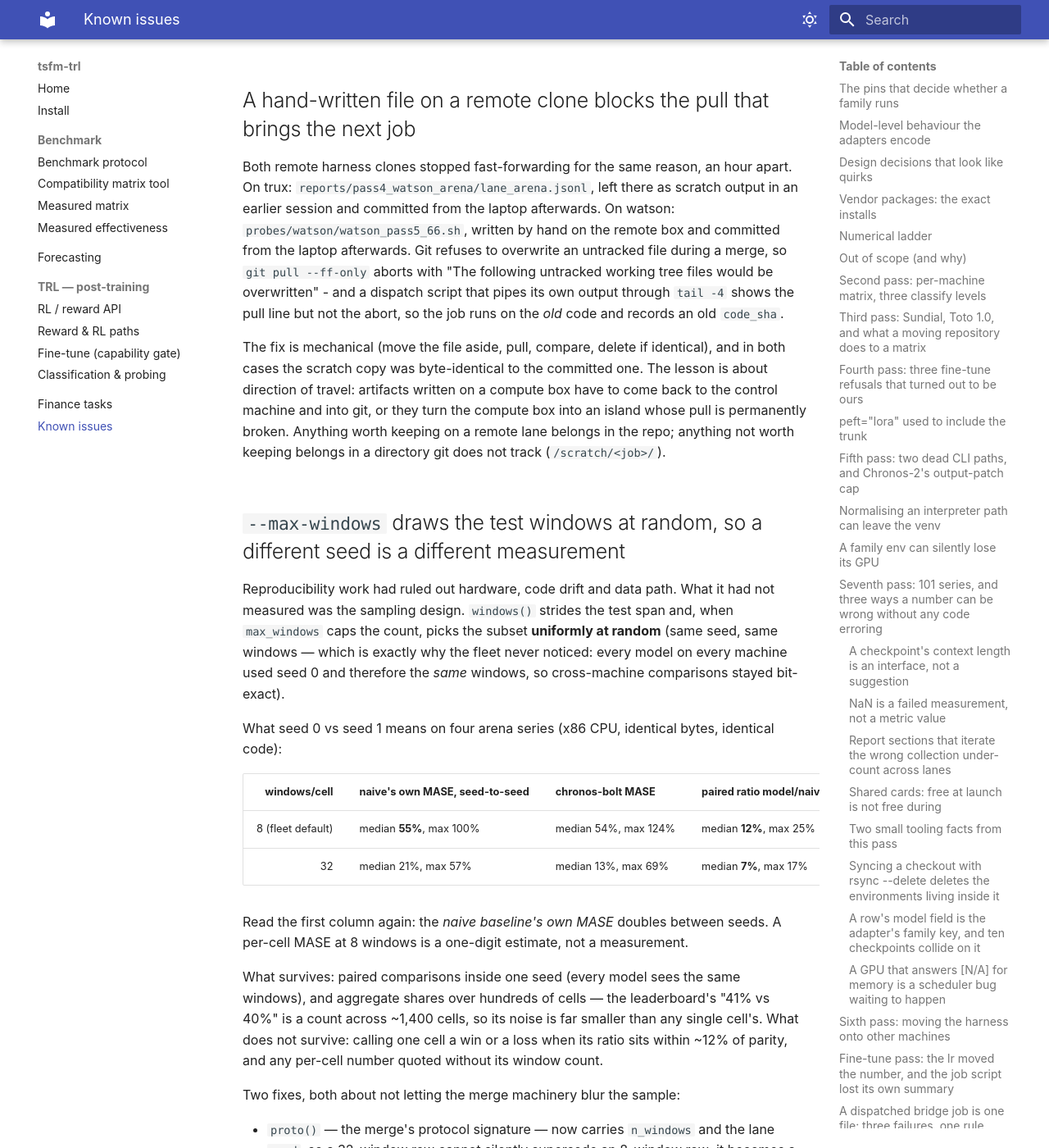
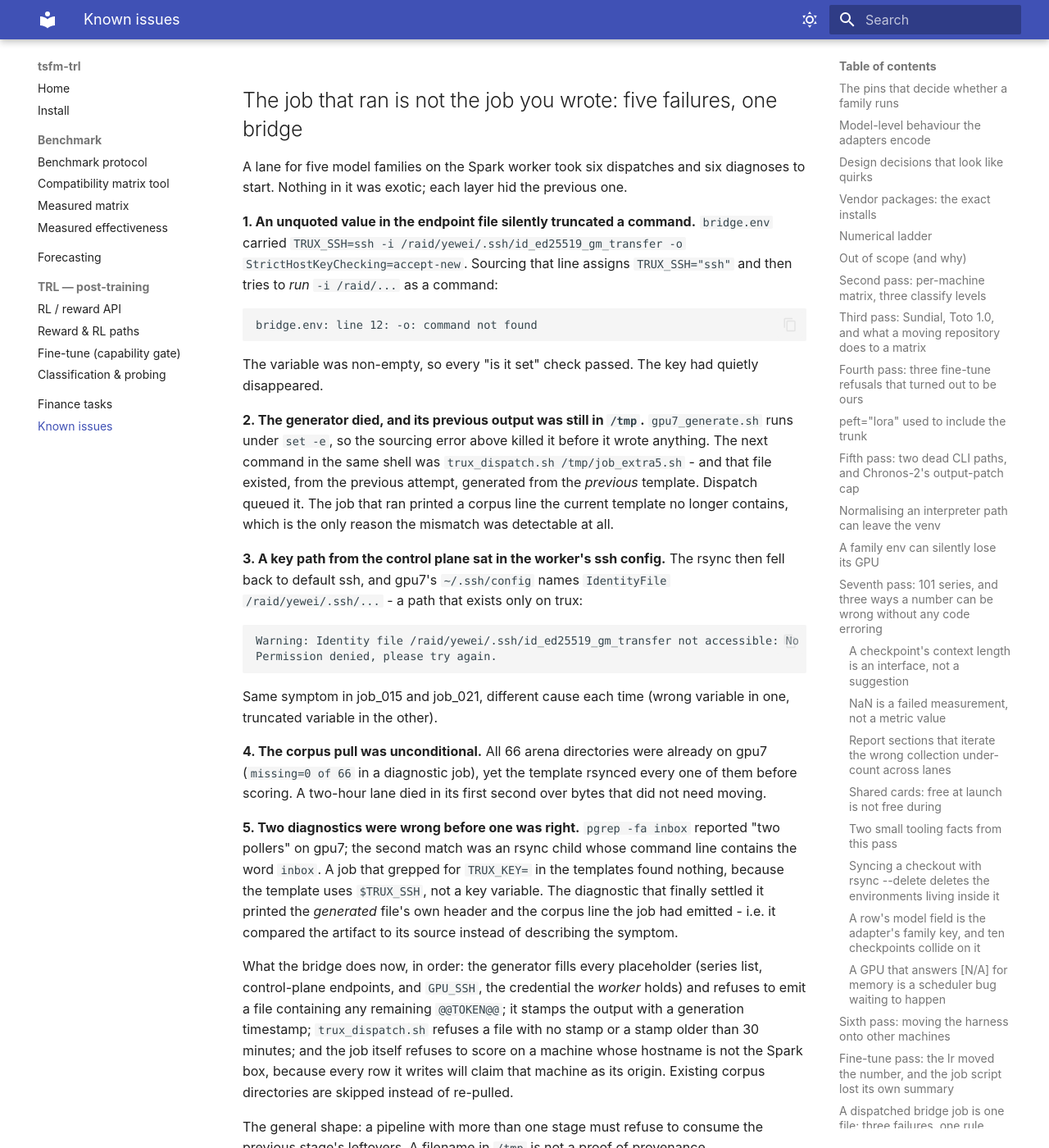
Before and after one commit to DobricLilujun/tsfm-trl, an MkDocs documentation site: the page built from docs/08_known_issues.md, in a window 1280 px wide and 1400 px high, scrolled down 21691 px. Shown: the whole window at 82% size. Built offline with MkDocs 1.6.1 and Material for MkDocs 9.7.7, drawn with Linux system fonts in a browser that asks for light colours; some of the changed text lies outside the part shown.

Commit message:
bridge: generator stamp + dispatch validation; docs/08 six-dispatch postmortem

````diff
--- a/docs/08_known_issues.md
+++ b/docs/08_known_issues.md
@@ -770,6 +770,61 @@ on trux: 11 models ok / 0 failed over 66 series), and the file I re-dispatched w
 duplicate of my own making. Housekeeping rule: a dispatch is a new number or nothing; if a
 name has a log, the answer is already in that log.
 
+## The job that ran is not the job you wrote: five failures, one bridge
+
+A lane for five model families on the Spark worker took six dispatches and six diagnoses to start.
+Nothing in it was exotic; each layer hid the previous one.
+
+**1. An unquoted value in the endpoint file silently truncated a command.** `bridge.env` carried
+`TRUX_SSH=ssh -i /raid/yewei/.ssh/id_ed25519_gm_transfer -o StrictHostKeyChecking=accept-new`.
+Sourcing that line assigns `TRUX_SSH="ssh"` and then tries to *run* `-i /raid/... ` as a command:
+
+```
+bridge.env: line 12: -o: command not found
+```
+
+The variable was non-empty, so every "is it set" check passed. The key had quietly disappeared.
+
+**2. The generator died, and its previous output was still in `/tmp`.** `gpu7_generate.sh` runs
+under `set -e`, so the sourcing error above killed it before it wrote anything. The next command in
+the same shell was `trux_dispatch.sh /tmp/job_extra5.sh` - and that file existed, from the previous
+attempt, generated from the *previous* template. Dispatch queued it. The job that ran printed a
+corpus line the current template no longer contains, which is the only reason the mismatch was
+detectable at all.
+
+**3. A key path from the control plane sat in the worker's ssh config.** The rsync then fell back to
+default ssh, and gpu7's `~/.ssh/config` names `IdentityFile /raid/yewei/.ssh/...` - a path that
+exists only on trux:
+
+```
+Warning: Identity file /raid/yewei/.ssh/id_ed25519_gm_transfer not accessible: No such file or directory.
+Permission denied, please try again.
+```
+
+Same symptom in job_015 and job_021, different cause each time (wrong variable in one, truncated
+variable in the other).
+
+**4. The corpus pull was unconditional.** All 66 arena directories were already on gpu7 (`missing=0
+of 66` in a diagnostic job), yet the template rsynced every one of them before scoring. A two-hour
+lane died in its first second over bytes that did not need moving.
+
+**5. Two diagnostics were wrong before one was right.** `pgrep -fa inbox` reported "two pollers" on
+gpu7; the second match was an rsync child whose command line contains the word `inbox`. A job that
+grepped for `TRUX_KEY=` in the templates found nothing, because the template uses `$TRUX_SSH`, not a
+key variable. The diagnostic that finally settled it printed the *generated* file's own header and
+the corpus line the job had emitted - i.e. it compared the artifact to its source instead of
+describing the symptom.
+
+What the bridge does now, in order: the generator fills every placeholder (series list, control-plane
+endpoints, and `GPU_SSH`, the credential the *worker* holds) and refuses to emit a file containing
+any remaining `@@TOKEN@@`; it stamps the output with a generation timestamp; `trux_dispatch.sh`
+refuses a file with no stamp or a stamp older than 30 minutes; and the job itself refuses to score on
+a machine whose hostname is not the Spark box, because every row it writes will claim that machine as
+its origin. Existing corpus directories are skipped instead of re-pulled.
+
+The general shape: a pipeline with more than one stage must refuse to consume the previous stage's
+leftovers. A filename in `/tmp` is not a proof of provenance.
+
 ## A hand-written file on a remote clone blocks the pull that brings the next job
 
 Both remote harness clones stopped fast-forwarding for the same reason, an hour apart. On trux:
````
Also changed, not shown: 7 other files.
